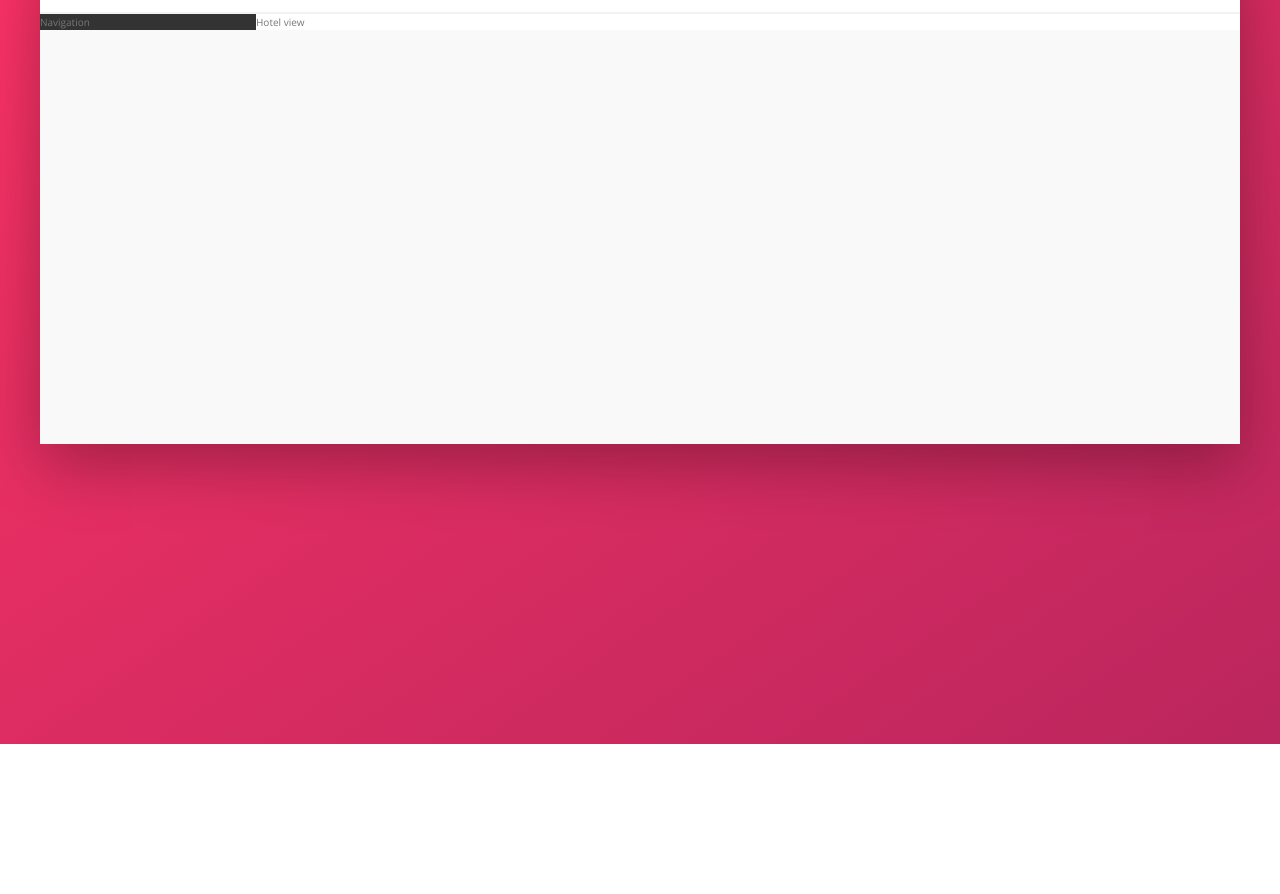
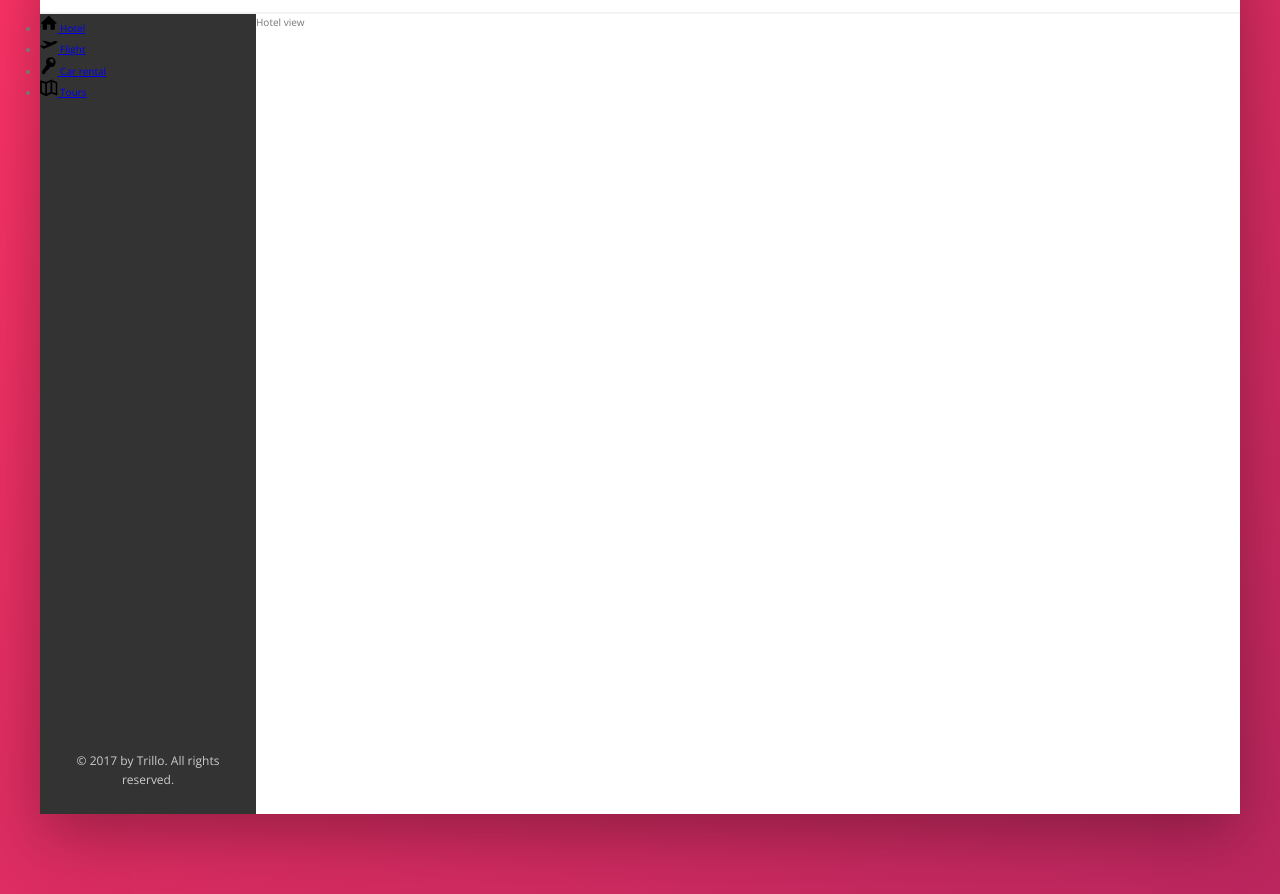
Before and after one commit to ruslantuchkov/Trillo-flexbox-project, a website: page index.html in a window 1280 px wide. Shown: the part 136-1030 px from the top of the page. Before the commit the page ends 880 px from the top, so only its background shows below. Drawn offline with nearby package versions, Linux system fonts and the light colour scheme.

Commit message:
Side-nav markup

```diff
--- a/index.html
+++ b/index.html
@@ -44,8 +44,47 @@
                 </div>
             </nav>
         </header>
+
         <div class="content">
-            <nav class="sidebar">Navigation</nav>
+            <nav class="sidebar">
+                <ul class="side-nav">
+                    <li class="side-nave__item">
+                        <a href="#" class="side-nav__link">
+                            <svg class="side-nav__icon">
+                                <use xlink:href="img/sprite.svg#icon-home"></use>
+                            </svg>
+                            <span>Hotel</span>
+                        </a>
+                    </li>
+                    <li class="side-nave__item">
+                        <a href="#" class="side-nav__link">
+                            <svg class="side-nav__icon">
+                                <use xlink:href="img/sprite.svg#icon-aircraft-take-off"></use>
+                            </svg>
+                            <span>Flight</span>
+                        </a>
+                    </li>
+                    <li class="side-nave__item">
+                        <a href="#" class="side-nav__link">
+                            <svg class="side-nav__icon">
+                                <use xlink:href="img/sprite.svg#icon-key"></use>
+                            </svg>
+                            <span>Car rental</span>
+                        </a>
+                    </li>
+                    <li class="side-nave__item">
+                        <a href="#" class="side-nav__link">
+                            <svg class="side-nav__icon">
+                                <use xlink:href="img/sprite.svg#icon-map"></use>
+                            </svg>
+                            <span>Tours</span>
+                        </a>
+                    </li>
+                </ul>
+
+                <div class="legal">&copy; 2017 by Trillo. All rights reserved.</div>
+            </nav>
+
             <main class="hotel-view">Hotel view</main>
         </div>
     </div>
--- a/sass/_components.scss
+++ b/sass/_components.scss
@@ -118,3 +118,25 @@
   &__user-name {
   }
 }
+
+//SIDE NAVIGATION
+.side-nav {
+  &__item {
+  }
+
+  &__link {
+  }
+
+  &__icon {
+    width: 1.75rem;
+    height: 1.75rem;
+  }
+}
+
+//LEGAL TEXT
+.legal {
+  font-size: 1.2rem;
+  color: var(--color-grey-light-4);
+  text-align: center;
+  padding: 2.5rem;
+}
--- a/sass/_layout.scss
+++ b/sass/_layout.scss
@@ -26,10 +26,16 @@
   background-color: var(--color-grey-dark-1);
 
   flex: 0 0 18%;
+
+  display: flex;
+  flex-direction: column;
+  justify-content: space-between;
 }
 
 .hotel-view {
   background-color: #fff;
 
+  height: 80rem;
+
   flex: 1;
 }
```
Also changed, not shown: css/style.css.
